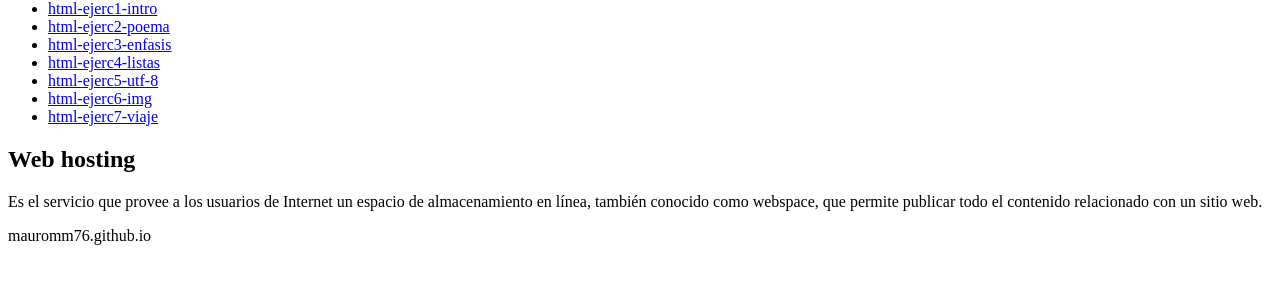
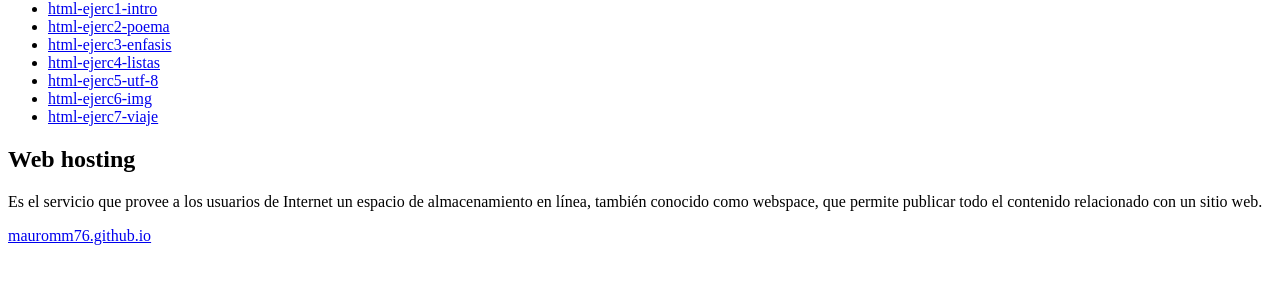
Before and after one commit to mauromm76/mauromm76.github.io, a plain HTML site: page index.html in a window 1280 px wide. Shown: the part 165-448 px from the top of the page. Drawn offline with Linux system fonts and the light colour scheme.

Commit message:
Update index.html

```diff
--- a/index.html
+++ b/index.html
@@ -19,6 +19,6 @@
         </ul>
         <h2>Web hosting</h2>
         <p>Es el servicio que provee a los usuarios de Internet un espacio de almacenamiento en línea, también conocido como webspace, que permite publicar todo el contenido relacionado con un sitio web.</p>
-        <p>mauromm76.github.io</p>
+        <p><a href="https://mauromm76.github.io/">mauromm76.github.io</a></p>
     </body>
 </html>
```
